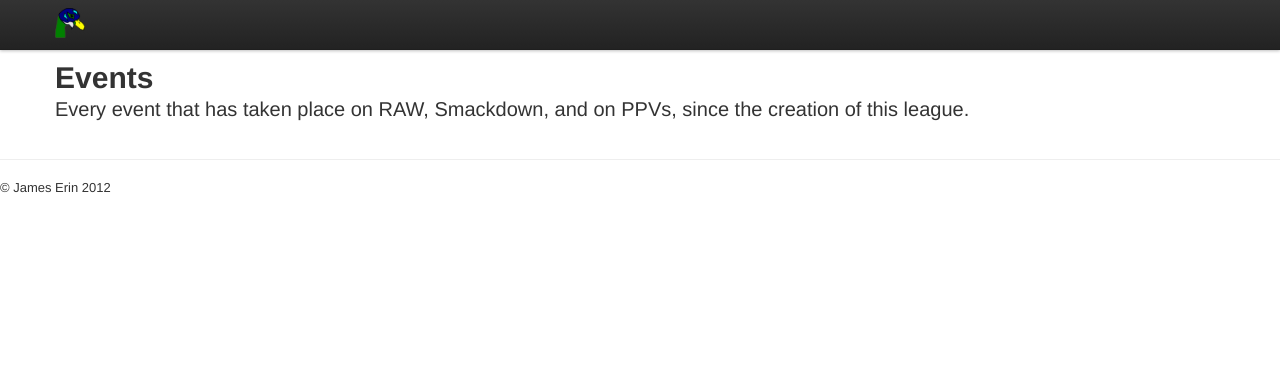
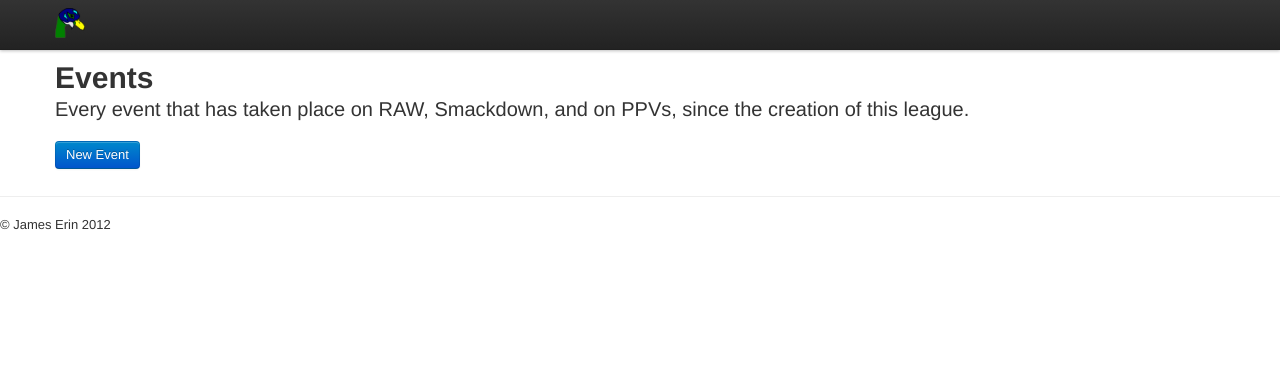
Before and after one commit to jamesturk/fowl, a Django app: template fowl/game/templates/events.html in a window 1280 px wide. Shown: the top 383 px of the page. Run offline with Django 3.2, Linux system fonts and the light colour scheme; the template is opened without the code that fills it, so the values that code supplies are empty; parts of the project's set-up code (start-up, migrations or seed data) failed here and were passed over; some libraries are stand-ins or nearby versions.

Commit message:
added event buttons to events page

```diff
--- a/fowl/game/templates/events.html
+++ b/fowl/game/templates/events.html
@@ -8,6 +8,10 @@
 <p class="lead">Every event that has taken place on RAW, Smackdown, and on
 PPVs, since the creation of this league.</p>
 </header>
+
+<div>
+    <p><a class='btn btn-primary' href='{% url edit_event "new" %}'>New Event</a></p>
+</div>
 
 {% for event in events %}
 
@@ -55,7 +59,7 @@ PPVs, since the creation of this league.</p>
         {% endfor %}
       </tbody>
     </table>
-
+    <p><a class='btn btn' href='{% url edit_event event.id %}'>Edit Event</a></p>
     </div>
     </div>
 </div>
```
